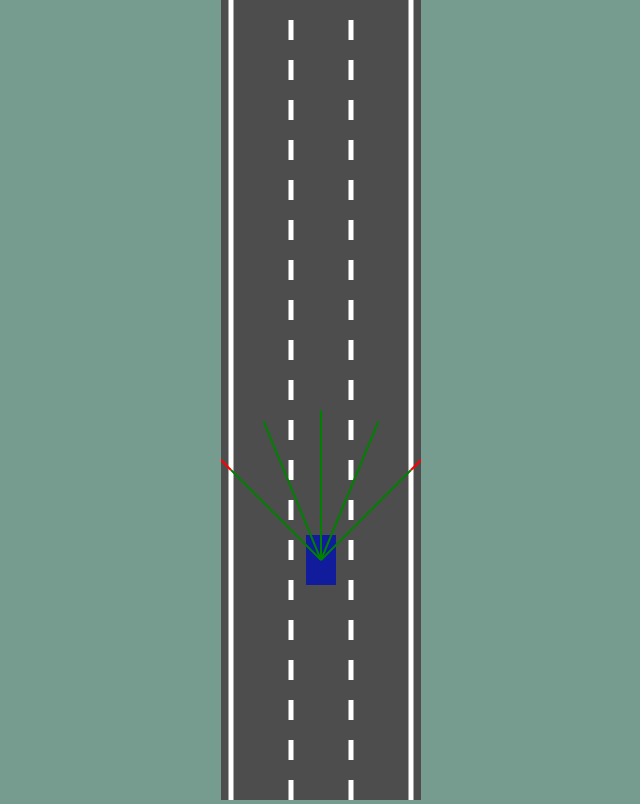
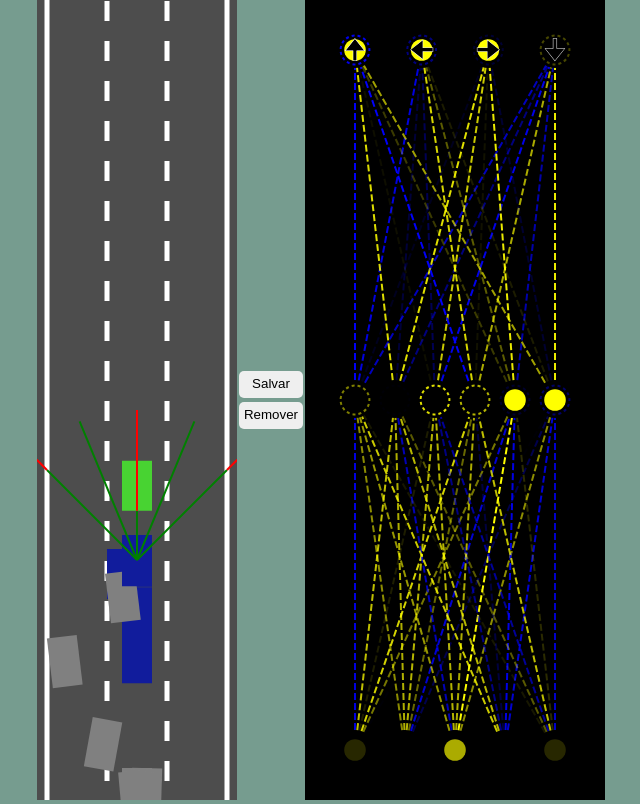
Before and after one commit to jacivaldocarvalho/carro-autonomo-js-ann-ml, a plain HTML site: page index.html in a window 1280 px wide. Shown: the whole page, without its empty margins (319-959 px from the left). Drawn offline with Linux system fonts and the light colour scheme.

Commit message:
Paralelização

```diff
--- a/assets/css/styles.css
+++ b/assets/css/styles.css
@@ -2,9 +2,33 @@ body{
     margin: 0;
     background: #769c8f;
     overflow: hidden;
-    text-align: center;
+    display:flex;
+    justify-content: center;
+    align-items: center;
 }
 
-#myContainer{
+#verticalButtons{
+    display:flex;
+    flex-direction: column;
+}
+
+button{
+    border: none;
+    border-radius: 5px;
+    padding: 5px 5px 7px 5px;
+    margin: 2px;
+    cursor: pointer;
+}
+
+button:hover{
+    background: blue;
+}
+
+#carContainer{
+
     background: #4d4d4d;
 }
+
+#networkContainer{
+    background: black;
+}
--- a/assets/js/car.js
+++ b/assets/js/car.js
@@ -13,8 +13,15 @@ class Car{
         // Define que todos os carros não estão danificados.
         this.damaged = false;
 
+        this.useBrain = controlType == "AI";
+
         if(controlType!="DUMMY"){
             this.sensor=new Sensor(this);
+
+            // Insere a Rede neural
+            this.brain = new NeuralNetwork(
+                [this.sensor.rayCount, 6, 4]
+            );
         }
 
         this.controls = new Controls(controlType);
@@ -30,11 +37,25 @@ class Car{
 
         if(this.sensor){
             this.sensor.update(roadBorders, traffic);
+            const offsets = this.sensor.readings.map(
+                s=>s==null ? 0:1-s.offset
+            );
+            const outputs = NeuralNetwork.feedForward(offsets, this.brain);
+            //console.log(outputs);
+
+            if(this.useBrain){
+                this.controls.forward = outputs[0];
+                this.controls.left = outputs[1];
+                this.controls.right = outputs[2];
+                this.controls.reverse = outputs[3];
+            }
+
+
         }
 
     }
 
-    draw(ctx, color){
+    draw(ctx, color, drawSensor=false){
         //Se o carro bater em um obstáculo muda de cor.
         if(!this.damaged){
             ctx.fillStyle = color;
@@ -50,7 +71,7 @@ class Car{
 
         ctx.fill();
 
-        if(this.sensor){
+        if(this.sensor && drawSensor){
             this.sensor.draw(ctx);
         }
     }
--- a/assets/js/main.js
+++ b/assets/js/main.js
@@ -1,9 +1,25 @@
-const myContainer = document.getElementById("myContainer");
-myContainer.width=200;
+// Dimensão da tela da estrada.
+const carContainer = document.getElementById("carContainer");
+const networkContainer = document.getElementById("networkContainer");
 
-const ctx = myContainer.getContext("2d");
-const road = new Road(myContainer.width/2, myContainer.width*0.9);
-const car = new Car(road.getLaneCenter(1),100,30,50, "KEYS");
+carContainer.width=200;
+networkContainer.width=300;
+
+const carCtx = carContainer.getContext("2d");
+const networkCtx = networkContainer.getContext("2d");
+
+const road = new Road(carContainer.width/2, carContainer.width*0.9);
+//const cars = new Car(road.getLaneCenter(1),100,30,50, "AI");
+
+const N=100;
+const cars=generateCars(N);
+let bestCar = cars[0];
+if(localStorage.getItem("bestBrain")){
+    bestCar.brain = JSON.parse(
+        localStorage.getItem("bestBrain")
+    );
+}
+
 const traffic=[
     new Car(road.getLaneCenter(1), -100, 30, 50, "DUMMY",2)
 ];
@@ -11,26 +27,69 @@ const traffic=[
 
 animate();
 
-function animate(){
+// Classifica os cérebros dos melhores carros.
+function save(){
+    localStorage.setItem("bestBrain",
+    JSON.stringify(bestCar.brain));
+}
+
+// Descarta o melhor cérebro.
+function discard(){
+    localStorage.removeItem("bestBrain");
+}
+
+// Gera N carros.
+function generateCars(N){
+    const cars = [];
+
+    for (let i=1; i<=N; i++){
+        cars.push(new Car(road.getLaneCenter(1),100,30,50, "AI"));
+    }
+
+    return cars;
+}
+
+function animate(time){
 
     // Define os obstáculos para o tráfego.
     for(let i=0; i<traffic.length; i++){
         traffic[i].update(road.borders, []);
     }
 
-    car.update(road.borders, traffic);
-    myContainer.height=window.innerHeight;
+    // Gera o tráfego dos carros.
+    for(let i=0; i<cars.length; i++){
+        cars[i].update(road.borders, traffic);
+    }
 
-    ctx.save();
-    ctx.translate(0,-car.y + myContainer.height*0.7);
+    bestCar = cars.find(
+        c =>c.y==Math.min(
+            ...cars.map(c=>c.y)
+        )
+    );
 
-    road.draw(ctx);
+    carContainer.height=window.innerHeight;
+    networkContainer.height=window.innerHeight;
+
+    carCtx.save();
+    carCtx.translate(0,-bestCar.y + carContainer.height*0.7);
+
+    road.draw(carCtx);
     // Cria os carros do tráfego.
     for(let i=0; i<traffic.length; i++){
-        traffic[i].draw(ctx, "red");
+        traffic[i].draw(carCtx, "#48d332");
     }
-    car.draw(ctx,"#111c9c");
 
-    ctx.restore();
+
+    carCtx.globalAplha=0.2;
+    for(let i=0; i<cars.length; i++){
+        cars[i].draw(carCtx,"#111c9c");
+    }
+    carCtx.globalAplha=1;
+    bestCar.draw(carCtx,"#111c9c",true);
+
+    carCtx.restore();
+
+    networkCtx.lineDashOffset = -time/50;
+    Visualizer.drawNetwork(networkCtx,bestCar.brain);
     requestAnimationFrame(animate);
 }
--- /dev/null
+++ b/assets/js/network.js
@@ -0,0 +1,68 @@
+class NeuralNetwork{
+    constructor(neuronCounts){
+        this.levels=[];
+        for(let i=0;i<neuronCounts.length-1;i++){
+            this.levels.push(new Level(
+                neuronCounts[i],neuronCounts[i+1]
+            ));
+        }
+    }
+
+    static feedForward(givenInputs,network){
+        let outputs=Level.feedForward(
+            givenInputs,network.levels[0]);
+        for(let i=1;i<network.levels.length;i++){
+            outputs=Level.feedForward(
+                outputs,network.levels[i]);
+        }
+        return outputs;
+    }
+}
+
+class Level{
+    constructor(inputCount,outputCount){
+        this.inputs=new Array(inputCount);
+        this.outputs=new Array(outputCount);
+        this.biases=new Array(outputCount);
+
+        this.weights=[];
+        for(let i=0;i<inputCount;i++){
+            this.weights[i]=new Array(outputCount);
+        }
+
+        Level.#randomize(this);
+    }
+
+    static #randomize(level){
+        for(let i=0;i<level.inputs.length;i++){
+            for(let j=0;j<level.outputs.length;j++){
+                level.weights[i][j]=Math.random()*2-1;
+            }
+        }
+
+        for(let i=0;i<level.biases.length;i++){
+            level.biases[i]=Math.random()*2-1;
+        }
+    }
+
+    static feedForward(givenInputs,level){
+        for(let i=0;i<level.inputs.length;i++){
+            level.inputs[i]=givenInputs[i];
+        }
+
+        for(let i=0;i<level.outputs.length;i++){
+            let sum=0
+            for(let j=0;j<level.inputs.length;j++){
+                sum+=level.inputs[j]*level.weights[j][i];
+            }
+
+            if(sum>level.biases[i]){
+                level.outputs[i]=1;
+            }else{
+                level.outputs[i]=0;
+            }
+        }
+
+        return level.outputs;
+    }
+}
--- a/assets/js/utils.js
+++ b/assets/js/utils.js
@@ -42,3 +42,11 @@ function getIntersection(A, B, C, D){
 
     return null;
 }
+
+function getRGBA(value){
+    const alpha=Math.abs(value);
+    const R=value<0?0:255;
+    const G=R;
+    const B=value>0?0:255;
+    return "rgba("+R+","+G+","+B+","+alpha+")";
+}
--- /dev/null
+++ b/assets/js/visualizer.js
@@ -0,0 +1,110 @@
+class Visualizer{
+    static drawNetwork(ctx,network){
+        const margin=50;
+        const left=margin;
+        const top=margin;
+        const width=ctx.canvas.width-margin*2;
+        const height=ctx.canvas.height-margin*2;
+
+        const levelHeight=height/network.levels.length;
+
+        for(let i=network.levels.length-1;i>=0;i--){
+            const levelTop=top+
+                lerp(
+                    height-levelHeight,
+                    0,
+                    network.levels.length==1
+                        ?0.5
+                        :i/(network.levels.length-1)
+                );
+
+            ctx.setLineDash([7,3]);
+            Visualizer.drawLevel(ctx,network.levels[i],
+                left,levelTop,
+                width,levelHeight,
+                i==network.levels.length-1
+                    ?['🠉','🠈','🠊','🠋']
+                    :[]
+            );
+        }
+    }
+
+    static drawLevel(ctx,level,left,top,width,height,outputLabels){
+        const right=left+width;
+        const bottom=top+height;
+
+        const {inputs,outputs,weights,biases}=level;
+
+        for(let i=0;i<inputs.length;i++){
+            for(let j=0;j<outputs.length;j++){
+                ctx.beginPath();
+                ctx.moveTo(
+                    Visualizer.#getNodeX(inputs,i,left,right),
+                    bottom
+                );
+                ctx.lineTo(
+                    Visualizer.#getNodeX(outputs,j,left,right),
+                    top
+                );
+                ctx.lineWidth=2;
+                ctx.strokeStyle=getRGBA(weights[i][j]);
+                ctx.stroke();
+            }
+        }
+
+        const nodeRadius=18;
+        for(let i=0;i<inputs.length;i++){
+            const x=Visualizer.#getNodeX(inputs,i,left,right);
+            ctx.beginPath();
+            ctx.arc(x,bottom,nodeRadius,0,Math.PI*2);
+            ctx.fillStyle="black";
+            ctx.fill();
+            ctx.beginPath();
+            ctx.arc(x,bottom,nodeRadius*0.6,0,Math.PI*2);
+            ctx.fillStyle=getRGBA(inputs[i]);
+            ctx.fill();
+        }
+
+        for(let i=0;i<outputs.length;i++){
+            const x=Visualizer.#getNodeX(outputs,i,left,right);
+            ctx.beginPath();
+            ctx.arc(x,top,nodeRadius,0,Math.PI*2);
+            ctx.fillStyle="black";
+            ctx.fill();
+            ctx.beginPath();
+            ctx.arc(x,top,nodeRadius*0.6,0,Math.PI*2);
+            ctx.fillStyle=getRGBA(outputs[i]);
+            ctx.fill();
+
+            ctx.beginPath();
+            ctx.lineWidth=2;
+            ctx.arc(x,top,nodeRadius*0.8,0,Math.PI*2);
+            ctx.strokeStyle=getRGBA(biases[i]);
+            ctx.setLineDash([3,3]);
+            ctx.stroke();
+            ctx.setLineDash([]);
+
+            if(outputLabels[i]){
+                ctx.beginPath();
+                ctx.textAlign="center";
+                ctx.textBaseline="middle";
+                ctx.fillStyle="black";
+                ctx.strokeStyle="white";
+                ctx.font=(nodeRadius*1.5)+"px Arial";
+                ctx.fillText(outputLabels[i],x,top+nodeRadius*0.1);
+                ctx.lineWidth=0.5;
+                ctx.strokeText(outputLabels[i],x,top+nodeRadius*0.1);
+            }
+        }
+    }
+
+    static #getNodeX(nodes,index,left,right){
+        return lerp(
+            left,
+            right,
+            nodes.length==1
+                ?0.5
+                :index/(nodes.length-1)
+        );
+    }
+}
--- a/index.html
+++ b/index.html
@@ -9,7 +9,17 @@
 </head>
 
 <body>
-    <canvas id="myContainer"></canvas>
+
+    <canvas id="carContainer"></canvas>
+    <div id="verticalButtons">
+        <button onclick="save()">Salvar</button>
+        <button onclick="discard()">Remover</button>
+    </div>
+
+    <canvas id="networkContainer"></canvas>
+
+    <script src="assets/js/visualizer.js"></script>
+    <script src="assets/js/network.js"></script>
     <script src="assets/js/sensor.js"></script>
     <script src="assets/js/utils.js"></script>
     <script src="assets/js/road.js"></script>
```
Also changed, not shown: 1 other file.
